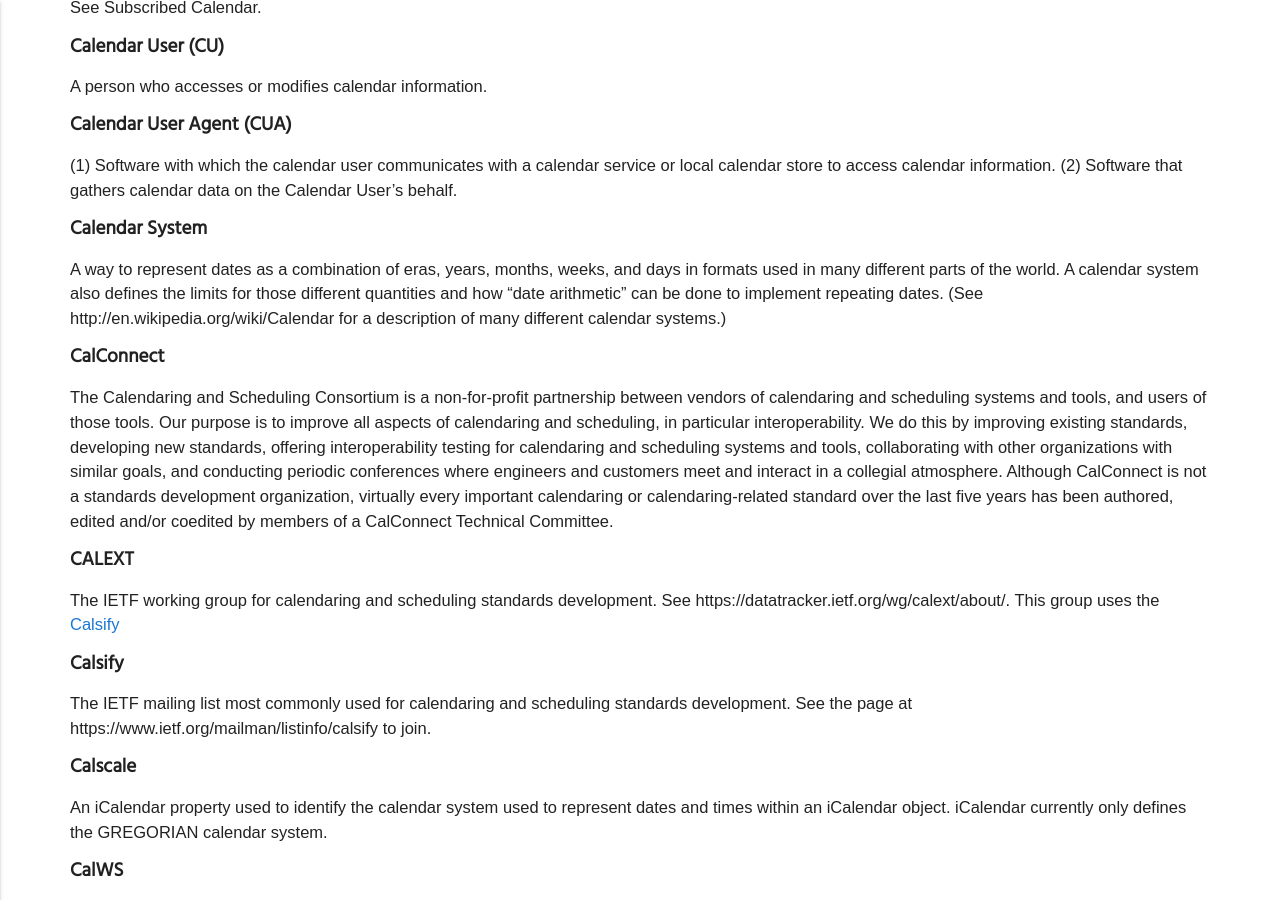
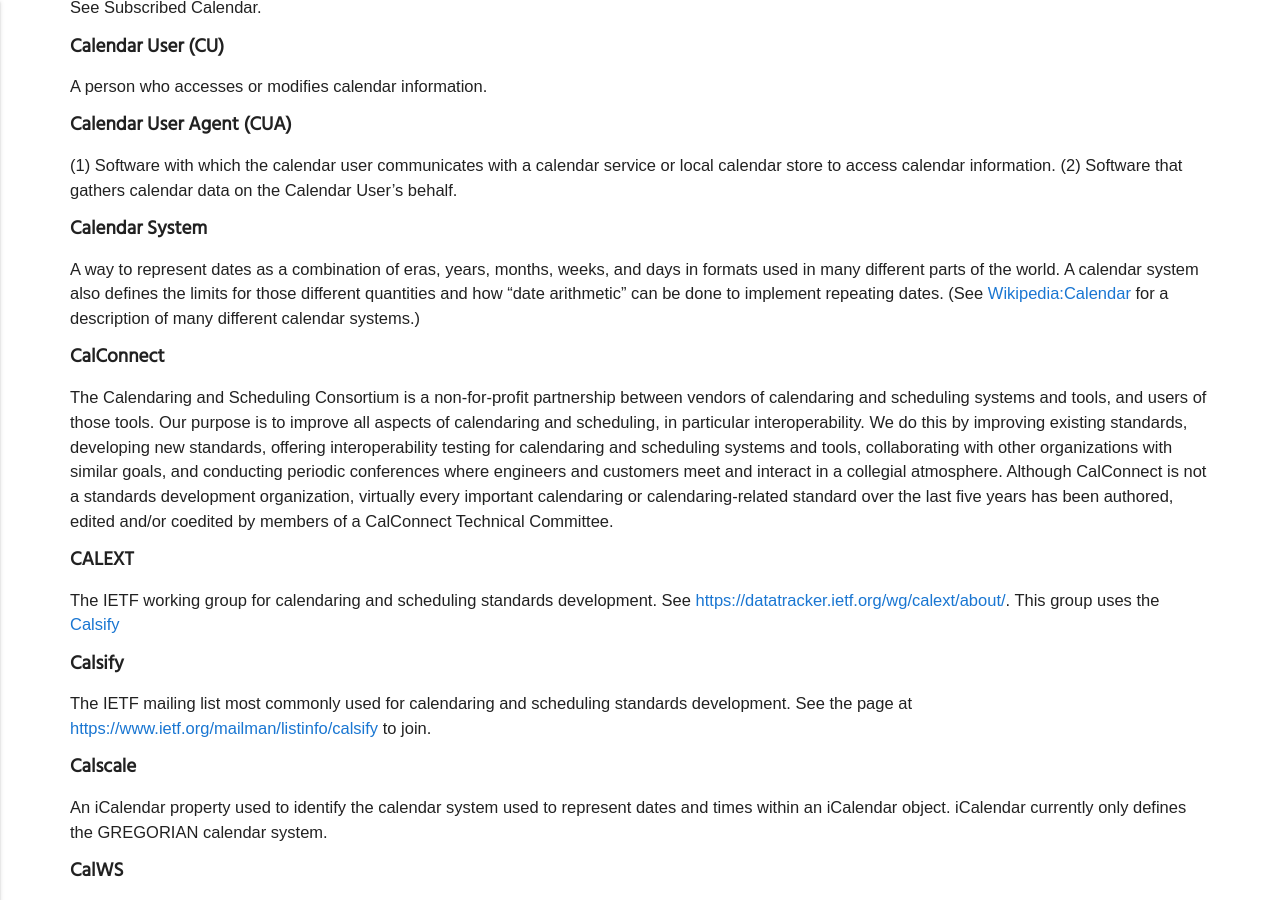
Before and after one commit to CalConnect/DEVGUIDE, a Jekyll site: the page built from _appendixes/Glossary.md, in a window 1280 px wide and 900 px high, scrolled down 2614 px. Built offline with Jekyll 4.4.1, drawn with Linux system fonts in a browser that asks for light colours; some web fonts are replaced; part of the change alters nothing that is shown.

Commit message:
make links linked

```diff
--- a/_appendixes/Glossary.md
+++ b/_appendixes/Glossary.md
@@ -88,16 +88,16 @@ A person who accesses or modifies calendar information.
 (2) Software that gathers calendar data on the Calendar User's behalf.
 
 <h5 id="calendar-system">Calendar System</h5>
-A way to represent dates as a combination of eras, years, months, weeks, and days in formats used in many different parts of the world. A calendar system also defines the limits for those different quantities and how "date arithmetic" can be done to implement repeating dates. (See http://en.wikipedia.org/wiki/Calendar for a description of many different calendar systems.)
+A way to represent dates as a combination of eras, years, months, weeks, and days in formats used in many different parts of the world. A calendar system also defines the limits for those different quantities and how "date arithmetic" can be done to implement repeating dates. (See [Wikipedia:Calendar](http://en.wikipedia.org/wiki/Calendar) for a description of many different calendar systems.)
 
 <h5 id="calconnect">CalConnect</h5>
 The Calendaring and Scheduling Consortium is a non-for-profit partnership between vendors of calendaring and scheduling systems and tools, and users of those tools. Our purpose is to improve all aspects of calendaring and scheduling, in particular interoperability. We do this by improving existing standards, developing new standards, offering interoperability testing for calendaring and scheduling systems and tools, collaborating with other organizations with similar goals, and conducting periodic conferences where engineers and customers meet and interact in a collegial atmosphere. Although CalConnect is not a standards development organization, virtually every important calendaring or calendaring-related standard over the last five years has been authored, edited and/or coedited by members of a CalConnect Technical Committee.
 
 <h5 id="calext">CALEXT</h5>
-The IETF working group for calendaring and scheduling standards development. See https://datatracker.ietf.org/wg/calext/about/. This group uses the [Calsify](#calsify)
+The IETF working group for calendaring and scheduling standards development. See [https://datatracker.ietf.org/wg/calext/about/](https://datatracker.ietf.org/wg/calext/about/). This group uses the [Calsify](#calsify)
 
 <h5 id="calsify">Calsify</h5>
-The IETF mailing list most commonly used for calendaring and scheduling standards development. See the page at https://www.ietf.org/mailman/listinfo/calsify to join.
+The IETF mailing list most commonly used for calendaring and scheduling standards development. See the page at [https://www.ietf.org/mailman/listinfo/calsify](https://www.ietf.org/mailman/listinfo/calsify) to join.
 
 <h5 id="calscale">Calscale</h5>
 An iCalendar property used to identify the calendar system used to represent dates and times within an iCalendar object. iCalendar currently only defines the GREGORIAN calendar system.
```
